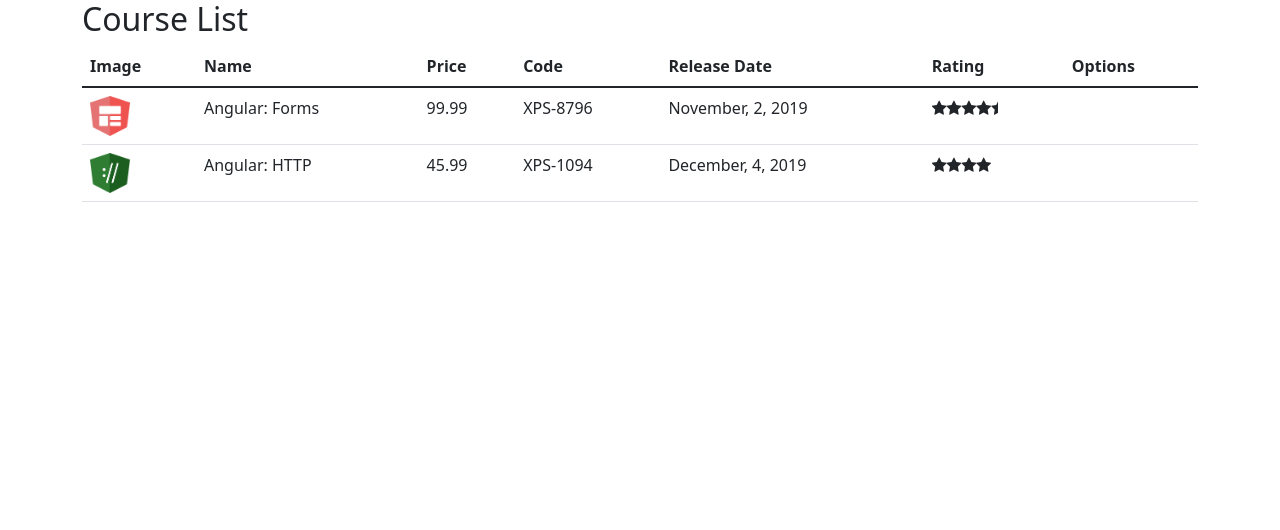
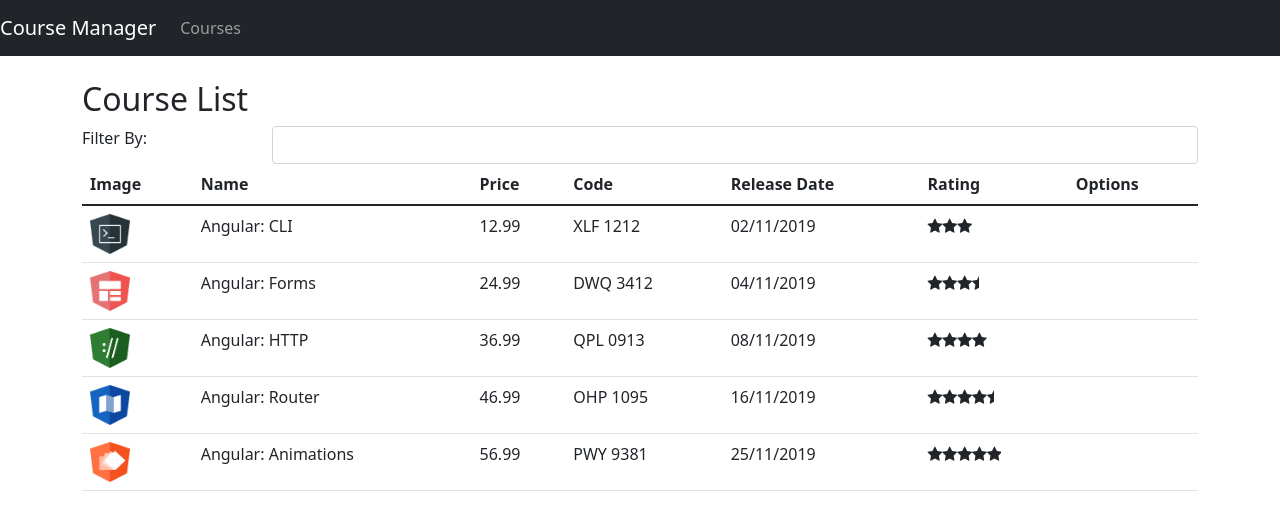
Before and after one commit to LUCKFBO/bootcamp-course-manager, an Angular app: page /courses in a window 1280 px wide. Shown: the top 530 px of the page. Built offline with nearby package versions, Linux system fonts and the light colour scheme.

Commit message:
Adicionada barra de navegação, componente de pipe e redirecionamentos atraves de router

```diff
--- a/src/app/app.component.html
+++ b/src/app/app.component.html
@@ -1,3 +1,4 @@
-<div class="container">
-  <app-course-list></app-course-list>
+<app-nav-bar></app-nav-bar>
+<div class="container mt-4">
+    <router-outlet></router-outlet>
 </div>
--- a/src/app/courses/course-list.component.html
+++ b/src/app/courses/course-list.component.html
@@ -1,5 +1,11 @@
 <h2>Course List</h2>
 
+<div class="form-group row ">
+    <label class="col-sm-2 col-from-label">Filter By:</label>
+    <div class="col-sm-10">
+        <input [(ngModel)]="filter" class="form-control">
+    </div>
+</div>
 <table class="table table-stripped">
     <thead>
         <tr>
@@ -13,12 +19,12 @@
         </tr>
     </thead>
     <tbody>
-        <tr *ngFor="let course of courses">
+        <tr *ngFor="let course of _filterdCourses">
             <td><img [src]="course.imageUrl" width="40" height="40"></td>
             <td>{{course.name}}</td>
             <td>{{course.price}}</td>
-            <td>{{course.code}}</td>
-            <td>{{course.releaseDate}}</td>
+            <td>{{course.code | replace: '-': ' '}}</td>
+            <td>{{course.releaseDate | date: 'dd/MM/yyyy'}}</td>
             <td>
                 <app-star [rating]='course.rating'></app-star>
             </td>
--- a/src/app/courses/course-list.component.ts
+++ b/src/app/courses/course-list.component.ts
@@ -1,37 +1,29 @@
 import { Component, OnInit } from "@angular/core";
 import { Course } from "./course";
+import { CourseService } from "./course.service";
 
 @Component({
-  selector: 'app-course-list',
-  templateUrl: './course-list.component.html'
+   templateUrl: './course-list.component.html'
 })
 export class CourseListComponent implements OnInit{
 
-    courses: Course[] = [];
+    _courses: Course[] = [];
+    _filterBy: string;
+    _filterdCourses: Course[] = [];
+
+    constructor(private courseService: CourseService){}
 
     ngOnInit(): void {
-      this.courses = [
-        {
-          id: 1,
-          name: 'Angular: Forms',
-          imageUrl: '/assets/images/forms.png',
-          price: 99.99,
-          code: 'XPS-8796',
-          duration: 120,
-          rating: 4.5,
-          releaseDate: 'November, 2, 2019'
-        },
-        {
-          id: 2,
-          name: 'Angular: HTTP',
-          imageUrl: '/assets/images/http.png',
-          price: 45.99,
-          code: 'XPS-1094',
-          duration: 80,
-          rating: 4,
-          releaseDate: 'December, 4, 2019'
-        }
-      ]
+        this._courses = this.courseService.retriveAll();
+        this._filterdCourses = this._courses
+    }
+
+    set filter(value: string) {
+        this._filterBy = value;
+        this._filterdCourses = this._courses.filter((course: Course) => course.name.toLocaleLowerCase().indexOf(this._filterBy.toLocaleLowerCase()) > -1);
+    }
+    get filter() {
+        return this._filterBy;
     }
 
 }
--- /dev/null
+++ b/src/app/courses/course.service.ts
@@ -0,0 +1,71 @@
+import { Injectable } from "@angular/core";
+import { Course } from "./course";
+
+@Injectable({
+    providedIn: 'root'
+})
+export class CourseService {
+
+    retriveAll(): Course[] {
+        return COURSES;
+    }
+
+}
+
+var COURSES: Course[] = [
+  {
+      id: 1,
+      name: 'Angular: CLI',
+      releaseDate: 'November 2, 2019',
+      description: 'Neste curso, os alunos irão obter um grande conhecimento nos principais recursos do CLI.',
+      duration: 120,
+      code: 'XLF-1212',
+      rating: 3,
+      price: 12.99,
+      imageUrl: '/assets/images/cli.png',
+  },
+  {
+      id: 2,
+      name: 'Angular: Forms',
+      releaseDate: 'November 4, 2019',
+      description: 'Neste curso, os alunos irão obter um conhecimento aprofundado sobre os recursos disponíveis no módulo de Forms.',
+      duration: 80,
+      code: 'DWQ-3412',
+      rating: 3.5,
+      price: 24.99,
+      imageUrl: '/assets/images/forms.png',
+  },
+  {
+      id: 3,
+      name: 'Angular: HTTP',
+      releaseDate: 'November 8, 2019',
+      description: 'Neste curso, os alunos irão obter um conhecimento aprofundado sobre os recursos disponíveis no módulo de HTTP.',
+      duration: 80,
+      code: 'QPL-0913',
+      rating: 4.0,
+      price: 36.99,
+      imageUrl: '/assets/images/http.png',
+  },
+  {
+      id: 4,
+      name: 'Angular: Router',
+      releaseDate: 'November 16, 2019',
+      description: 'Neste curso, os alunos irão obter um conhecimento aprofundado sobre os recursos disponíveis no módulo de Router.',
+      duration: 80,
+      code: 'OHP-1095',
+      rating: 4.5,
+      price: 46.99,
+      imageUrl: '/assets/images/router.png',
+  },
+  {
+      id: 5,
+      name: 'Angular: Animations',
+      releaseDate: 'November 25, 2019',
+      description: 'Neste curso, os alunos irão obter um conhecimento aprofundado sobre os recursos disponíveis sobre Animation.',
+      duration: 80,
+      code: 'PWY-9381',
+      rating: 5,
+      price: 56.99,
+      imageUrl: '/assets/images/animations.png',
+  }
+];
--- a/src/app/courses/course.ts
+++ b/src/app/courses/course.ts
@@ -7,4 +7,5 @@ export class Course {
     duration: number;
     rating: number;
     releaseDate: string;
+    description: string;
 }
--- /dev/null
+++ b/src/app/error-404/error-404.component.html
@@ -0,0 +1 @@
+<h2>Error 404</h2>
--- /dev/null
+++ b/src/app/nav-bar/nav-bar.component.html
@@ -0,0 +1,16 @@
+<nav class="navbar navbar-expand-lg navbar-dark bg-dark">
+  <a href="#" class="navbar-brand">Course Manager</a>
+
+  <button class="navbar-toggler" type="button" data-toggle="collapse" data-target="#navbarSupportedContent"
+      aria-controls="navbarSupportedContent" aria-expanded="false" aria-label="Toggle navigation">
+      <span class="navbar-toggler-icon"></span>
+  </button>
+
+  <div class="collapse navbar-collapse" id="navbarSupportedContent">
+      <ul class="navbar-nav mr-auto">
+          <li class="nav-item">
+              <a href="#" routerLinkActive="active" class="nav-link">Courses</a>
+          </li>
+      </ul>
+  </div>
+</nav>
--- /dev/null
+++ b/src/app/pipe/replace.pipe.ts
@@ -0,0 +1,11 @@
+import { Pipe, PipeTransform } from "@angular/core";
+
+@Pipe({
+    name: 'replace'
+})
+export class ReplacePipe implements PipeTransform{
+
+  transform(value: string, char: string, valueToReplace: string) {
+      return value.replace(char, valueToReplace);
+  }
+}
```
Also changed, not shown: src/app/app.module.ts (+19 -1 lines), src/app/error-404/error-404.component.ts (added, +8 -0 lines), src/app/nav-bar/nav-bar.component.ts (added, +9 -0 lines), 1 other file (tests, documents, lock files or other folders).
